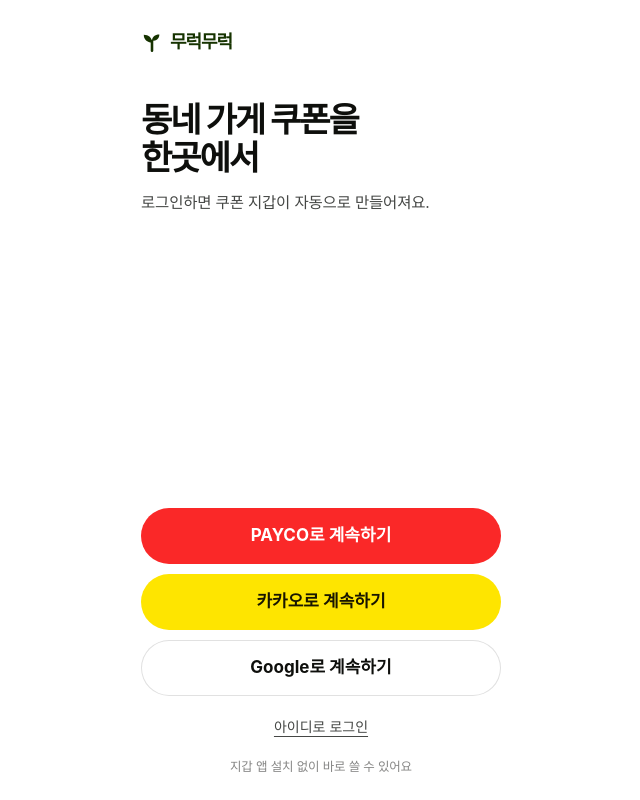
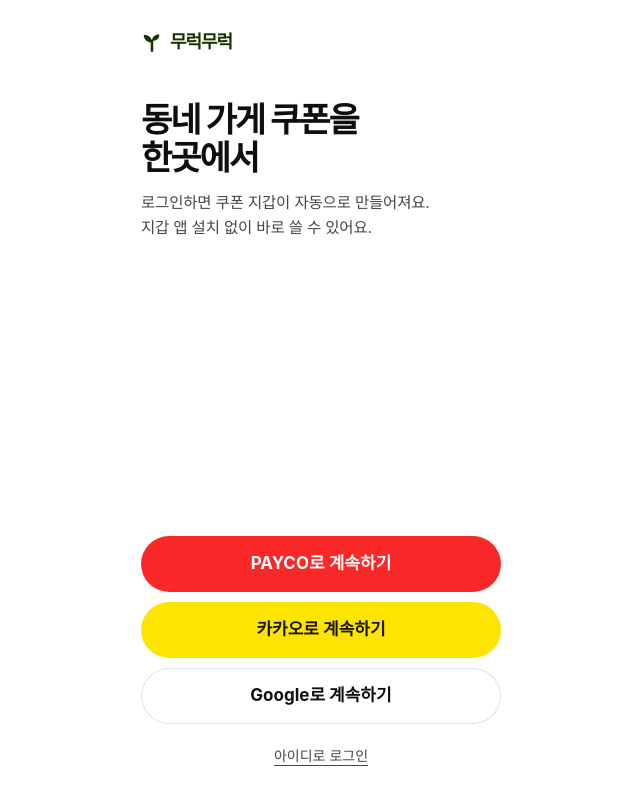
Before and after one commit to MureokMureok/muruk-muruk, a React (Vite) app in the folder frontend/: page /login in a window 1280 px wide. Shown: the whole page, without its empty margins (319-959 px from the left). Built offline with nearby package versions, Linux system fonts and the light colour scheme; a web font is replaced by a local one.

Commit message:
feat: 로그인 화면 안내 문구 위치 변경

```diff
--- a/frontend/src/index.css
+++ b/frontend/src/index.css
@@ -188,6 +188,10 @@ button {
   margin-top: 14px;
   font-size: 15.5px;
 }
+/* 바로 위 문장에 붙여서 이어지는 둘째 줄 */
+.login-copy .login-sub {
+  margin-top: 2px;
+}
 .login-actions {
   display: grid;
   gap: 10px;
--- a/frontend/src/pages/LoginPage.jsx
+++ b/frontend/src/pages/LoginPage.jsx
@@ -53,6 +53,7 @@ function LoginPage() {
             한곳에서
           </h1>
           <p>로그인하면 쿠폰 지갑이 자동으로 만들어져요.</p>
+          <p className="login-sub">지갑 앱 설치 없이 바로 쓸 수 있어요.</p>
         </div>
       </div>
 
@@ -107,7 +108,6 @@ function LoginPage() {
           <button className="text-link" onClick={() => setShowIdForm(true)}>
             아이디로 로그인
           </button>
-          <p className="tiny center">지갑 앱 설치 없이 바로 쓸 수 있어요</p>
         </div>
       )}
     </main>
```
